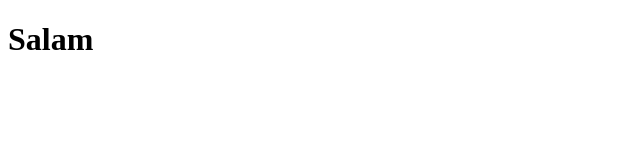
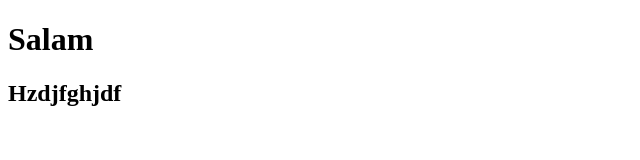
Before and after one commit to cavid-huseynzade-7675/qedirxum-online-shopping, a plain HTML site: page index.html in a window 1280 px wide. Shown: the whole page, without its empty margins (0-640 px from the left). Drawn offline with Linux system fonts and the light colour scheme.

Commit message:
dhfjhsd
dfgrgfdtg

```diff
--- a/index.html
+++ b/index.html
@@ -8,5 +8,6 @@
 </head>
 <body>
     <h1>Salam</h1>
+    <h2>Hzdjfghjdf</h2>
 </body>
 </html>
```
